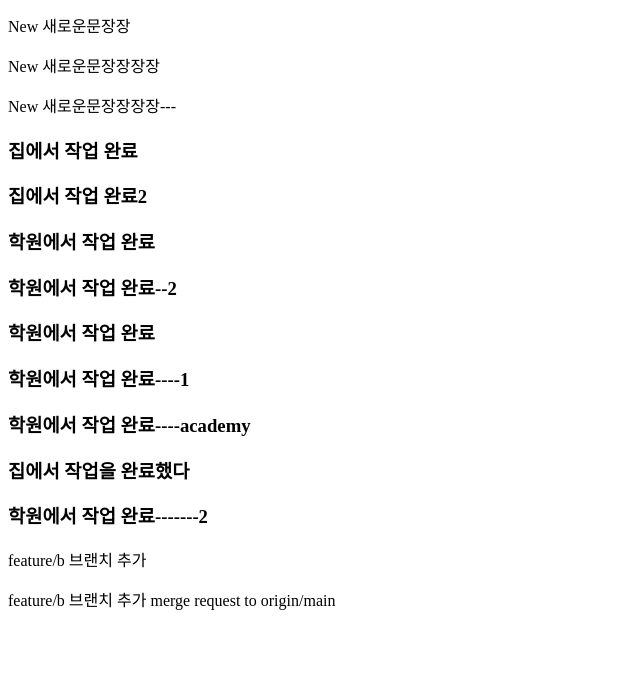
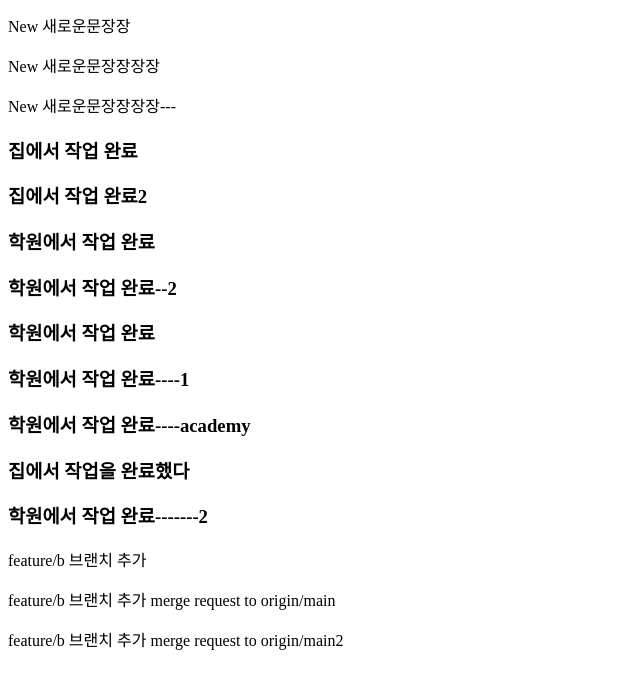
Before and after one commit to jjoy965/git-test-251016-1, a plain HTML site: page index.html in a window 1280 px wide. Shown: the part 107-796 px from the top of the page, without its empty margins (0-640 px from the left). Drawn offline with Linux system fonts and the light colour scheme.

Commit message:
feature/b 브랜치 추가 merge request to origin/main2

```diff
--- a/index.html
+++ b/index.html
@@ -25,5 +25,6 @@
         <h3>학원에서 작업 완료-------2 </h3>
         <p>feature/b 브랜치 추가</p>
         <p>feature/b 브랜치 추가 merge request to origin/main</p>
+        <p>feature/b 브랜치 추가 merge request to origin/main2</p>
     </body>
 </html>
```
